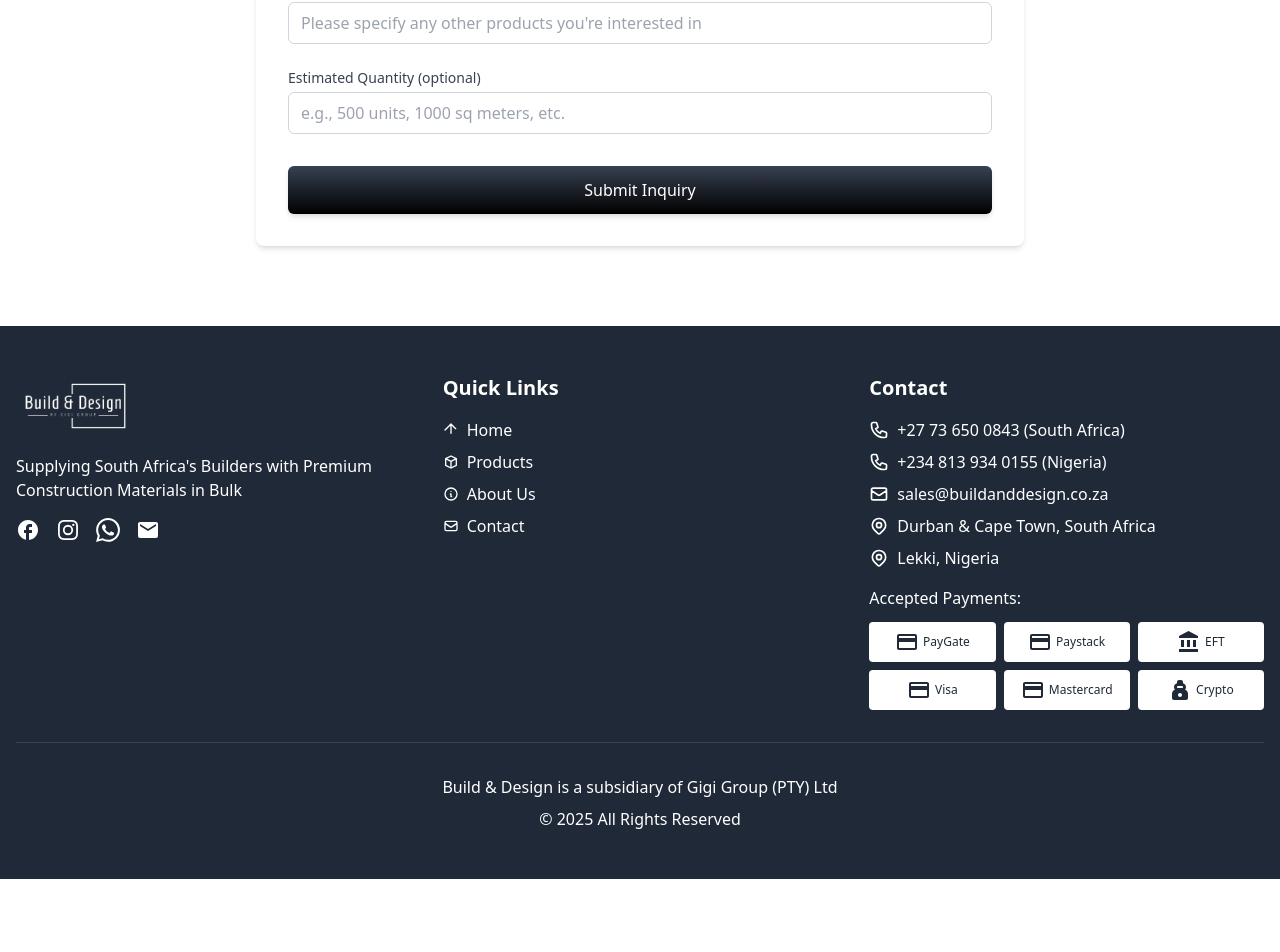
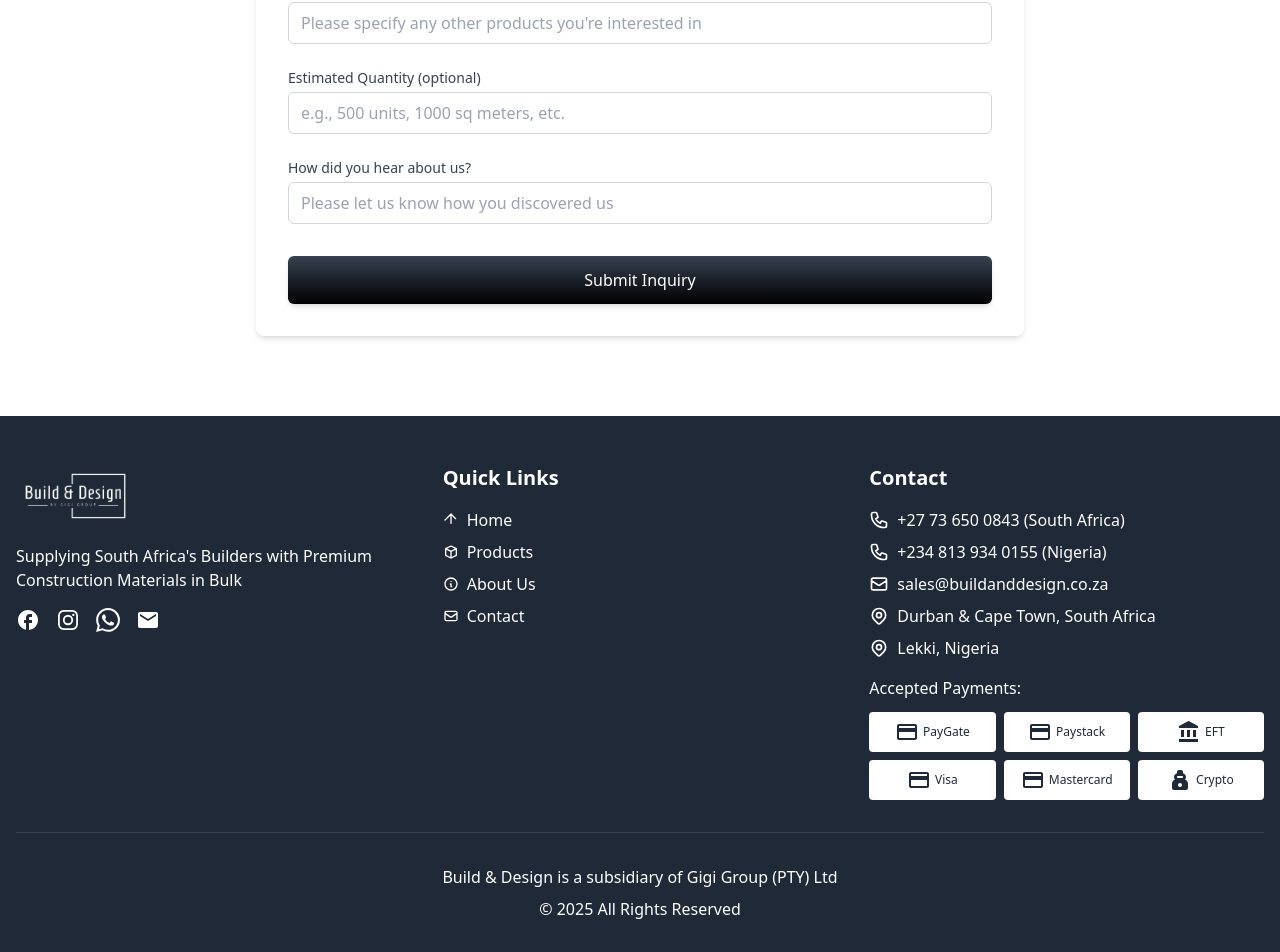
Before and after one commit to mrgigi/build-and-design-website, a Next.js app: page / in a window 1280 px wide. Shown: the part 2721-3673 px from the top of the page. Before the commit the page ends 3600 px from the top, so only its background shows below. Built offline with nearby package versions, Linux system fonts and the light colour scheme.

Commit message:
Update page.tsx

```diff
--- a/src/app/page.tsx
+++ b/src/app/page.tsx
@@ -9,6 +9,7 @@ interface ContactFormData {
   productInterest: string[];
   otherProducts: string;
   estimatedQuantity: string;
+  hearAboutUs: string; // Added this field
 }
 export default function Home() {
   // Contact form state
@@ -20,6 +21,7 @@ export default function Home() {
     productInterest: [],
     otherProducts: '',
     estimatedQuantity: '',
+    hearAboutUs: '', // Added this field
   });
 
   // Mobile menu state
@@ -362,6 +364,18 @@ export default function Home() {
                 />
               </div>
 
+              {/* Changed "How did you hear about us?" field to text input */}
+              <div className="mt-6">
+                <label htmlFor="hearAboutUs" className="block text-sm font-medium text-gray-700 mb-1">How did you hear about us?</label>
+                <input
+                  type="text"
+                  name="hearAboutUs"
+                  id="hearAboutUs"
+                  className="w-full px-3 py-2 border border-gray-300 rounded-md focus:outline-none focus:ring-2 focus:ring-gray-500"
+                  placeholder="Please let us know how you discovered us"
+                />
+              </div>
+
               <div className="mt-8">
                 <button
                   type="submit"
```
